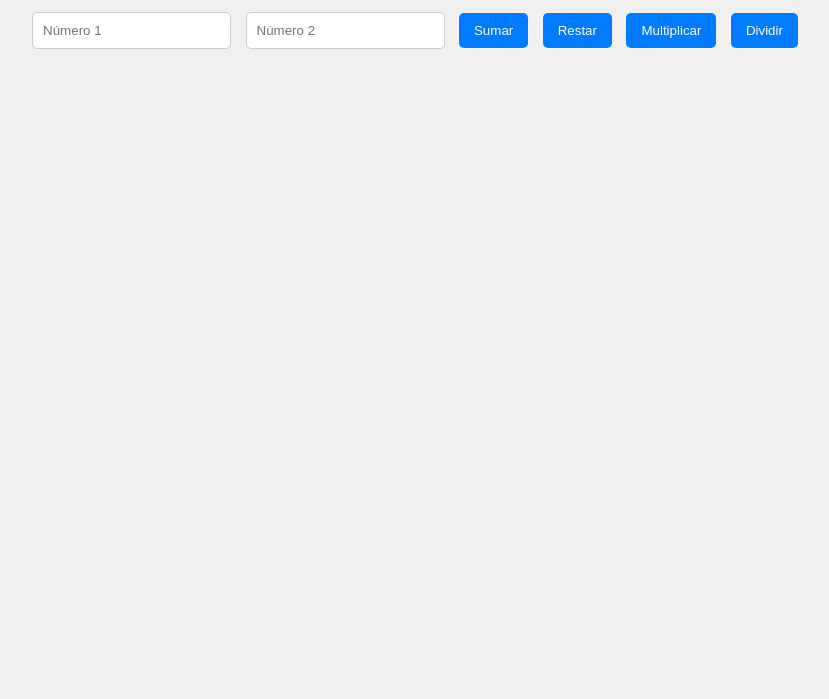
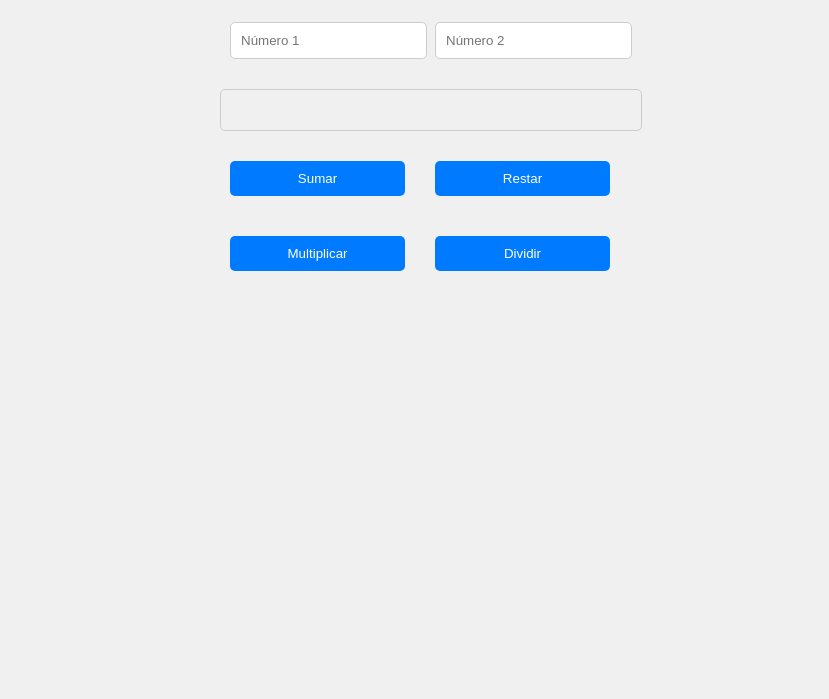
Before and after one commit to Mogollo7/Calculadora_Basica_en_HTML_CSS_y_JavaScript, a plain HTML site: page index.html in a window 1280 px wide. Shown: the part 101-800 px from the top of the page, without its empty margins (225-1054 px from the left). Drawn offline with Linux system fonts and the light colour scheme.

Commit message:
v final: Finalización de la calculadora con mejoras en apariencia y orden
Se ha completado la versión final de la calculadora. Se realizaron modificaciones significativas en la apariencia y el orden de los elementos de la interfaz, Todas las funcionalidades se han verificado y están operativas, cumpliendo con los requisitos iniciales del proyecto.

```diff
--- a/index.html
+++ b/index.html
@@ -1,24 +1,40 @@
 <!DOCTYPE html>
-<html lang="en">
+<html lang="es">
 <head>
     <meta charset="UTF-8">
     <meta name="viewport" content="width=device-width, initial-scale=1.0">
     <title>Operaciones Aritméticas</title>
     <link rel="stylesheet" href="styles.css">
 </head>
+<body>
+    <h1>Operaciones Aritméticas en JavaScript</h1>
 
-<body>
-    <h1>Operaciones Básicas en JavaScript</h1>
+    <div class="grid-container">
+        <div class="grid-item">
+            <input type="number" id="numero1" placeholder="Número 1">
+        </div>
+        <div class="grid-item">
+            <input type="number" id="numero2" placeholder="Número 2">
+        </div>
 
-    <input type="number" id="numero1" placeholder="Número 1">
-    <input type="number" id="numero2" placeholder="Número 2">
+        <div class="grid-item resultado" colspan="2">
+            <h2 id="resultado"></h2>
+        </div>
 
-    <button onclick="sumar()">Sumar</button>
-    <button onclick="restar()">Restar</button>
-    <button onclick="multiplicar()">Multiplicar</button>
-    <button onclick="dividir()">Dividir</button>
+        <div class="grid-item">
+            <button onclick="sumar()">Sumar</button>
+        </div>
+        <div class="grid-item">
+            <button onclick="restar()">Restar</button>
+        </div>
+        <div class="grid-item">
+            <button onclick="multiplicar()">Multiplicar</button>
+        </div>
+        <div class="grid-item">
+            <button onclick="dividir()">Dividir</button>
+        </div>
+
 
     <script src="script.js"></script>
-
 </body>
 </html>
--- a/script.js
+++ b/script.js
@@ -15,15 +15,12 @@ function dividir() {
 }
 
 function realizarOperacion(operacion) {
-
     var num1 = document.getElementById("numero1").value;
     var num2 = document.getElementById("numero2").value;
-
 
     num1 = parseFloat(num1);
     num2 = parseFloat(num2);
     var resultado;
-
 
     switch (operacion) {
         case "suma":
@@ -39,14 +36,14 @@ function realizarOperacion(operacion) {
             if (num2 !== 0) {
                 resultado = num1 / num2;
             } else {
-                alert("No se puede dividir por cero.");
+                document.getElementById("resultado").innerText = "Error: No se puede dividir por cero.";
                 return;
             }
             break;
         default:
-            alert("Operación no válida.");
+            document.getElementById("resultado").innerText = "Operación no válida.";
             return;
     }
 
-    alert("El resultado de la " + operacion + " es: " + resultado);
+    document.getElementById("resultado").innerText = resultado;
 }
--- a/styles.css
+++ b/styles.css
@@ -9,11 +9,34 @@ h1 {
     color: #333;
 }
 
+.grid-container {
+    display: grid;
+    grid-template-columns: repeat(2, 1fr);
+    gap: 10px;
+    max-width: 400px;
+    margin: 0 auto;
+}
+
+.grid-item {
+    padding: 10px;
+}
+
 input {
     padding: 10px;
     margin: 5px;
     border: 1px solid #ccc;
     border-radius: 5px;
+    width: 100%;
+}
+
+.resultado {
+    grid-column: span 2;
+    background-color:#f0f0f0;
+    padding: 10px;
+    margin: 5px;
+    border: 1px solid #ccc;
+    border-radius: 5px;
+    width: 100%;
 }
 
 button {
@@ -24,6 +47,7 @@ button {
     border-radius: 5px;
     cursor: pointer;
     margin: 5px;
+    width: 100%;
 }
 
 button:hover {
```
